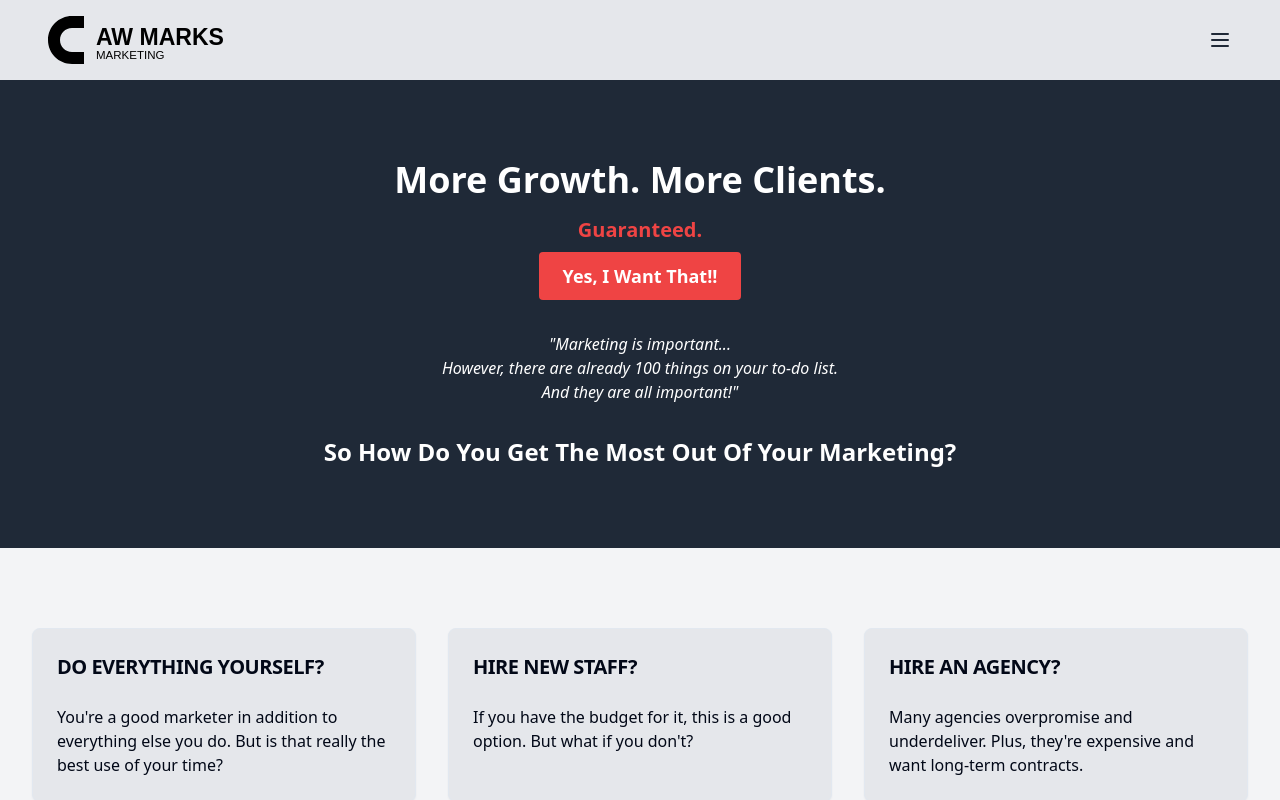
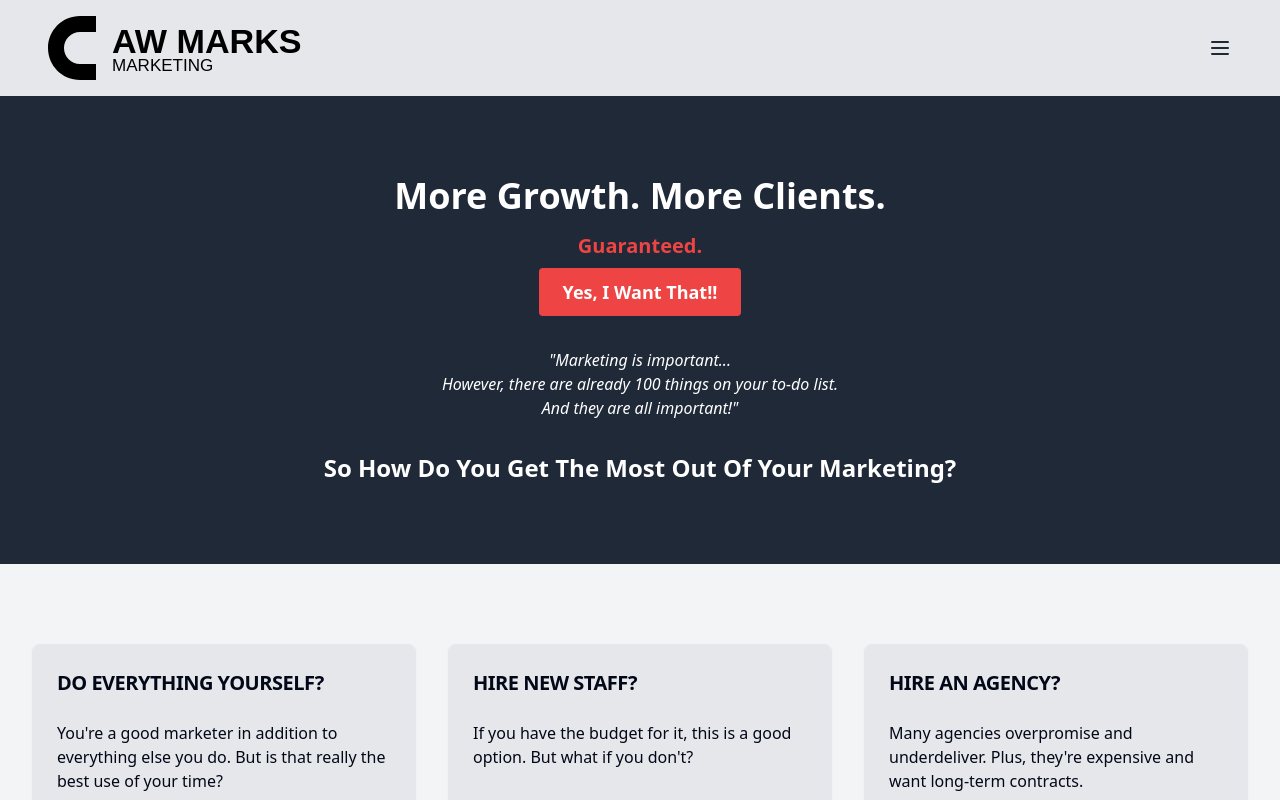
Before and after one commit to Power-and-Hustle/awmarks, a React (Vite) app: page / in a window 1280 px wide. Shown: the top 800 px of the page. Built offline with nearby package versions, Linux system fonts and the light colour scheme.

Commit message:
Update logo size
Increased the size of the logo in the Header component to ensure better visibility and prominence.
[skip gpt_engineer]

```diff
--- a/src/components/Header.jsx
+++ b/src/components/Header.jsx
@@ -15,10 +15,10 @@ const Header = () => {
     <header className="bg-gray-200 text-gray-800 p-4">
       <div className="container mx-auto flex justify-between items-center">
         <Link to="/" className="hover:opacity-80 transition-opacity">
-          <svg width="200" height="50" viewBox="0 0 200 50" xmlns="http://www.w3.org/2000/svg" className="h-12 w-auto mx-auto object-cover">
-            <path d="M0 25 C0 11.2 11.2 0 25 0 L37.5 0 L37.5 12.5 L25 12.5 C18.1 12.5 12.5 18.1 12.5 25 C12.5 31.9 18.1 37.5 25 37.5 L37.5 37.5 L37.5 50 L25 50 C11.2 50 0 38.8 0 25 Z" fill="#000000"/>
-            <text x="50" y="30" fontSize="24" fontFamily="Arial, sans-serif" fontWeight="bold" fill="#000000">AW MARKS</text>
-            <text x="50" y="45" fontSize="12" fontFamily="Arial, sans-serif" fill="#000000">MARKETING</text>
+          <svg width="300" height="60" viewBox="0 0 300 60" xmlns="http://www.w3.org/2000/svg" className="h-16 w-auto mx-auto object-cover">
+            <path d="M0 30 C0 13.4 13.4 0 30 0 L45 0 L45 15 L30 15 C21.7 15 15 21.7 15 30 C15 38.3 21.7 45 30 45 L45 45 L45 60 L30 60 C13.4 60 0 46.6 0 30 Z" fill="#000000"/>
+            <text x="60" y="35" fontSize="32" fontFamily="Arial, sans-serif" fontWeight="bold" fill="#000000">AW MARKS</text>
+            <text x="60" y="52" fontSize="16" fontFamily="Arial, sans-serif" fill="#000000">MARKETING</text>
           </svg>
         </Link>
         <DropdownMenu open={isOpen} onOpenChange={setIsOpen}>
```
